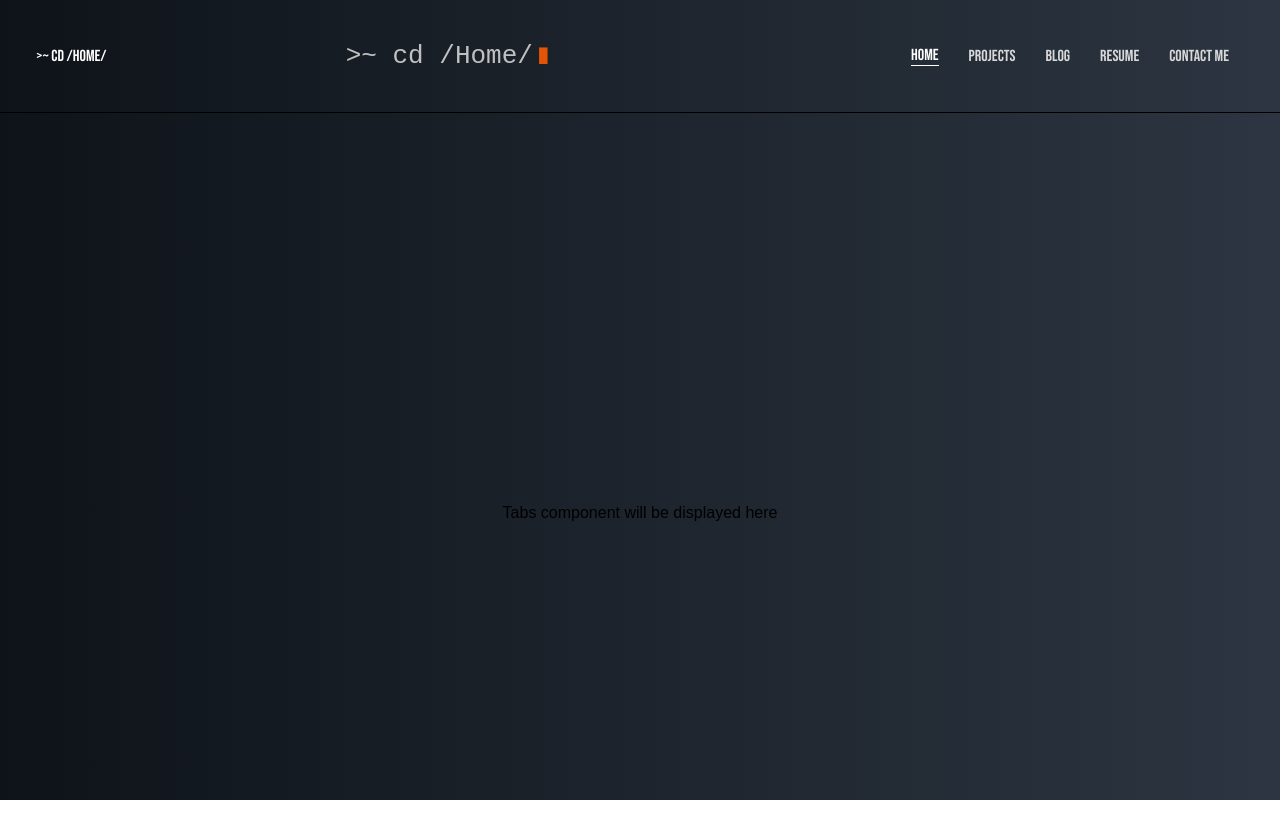
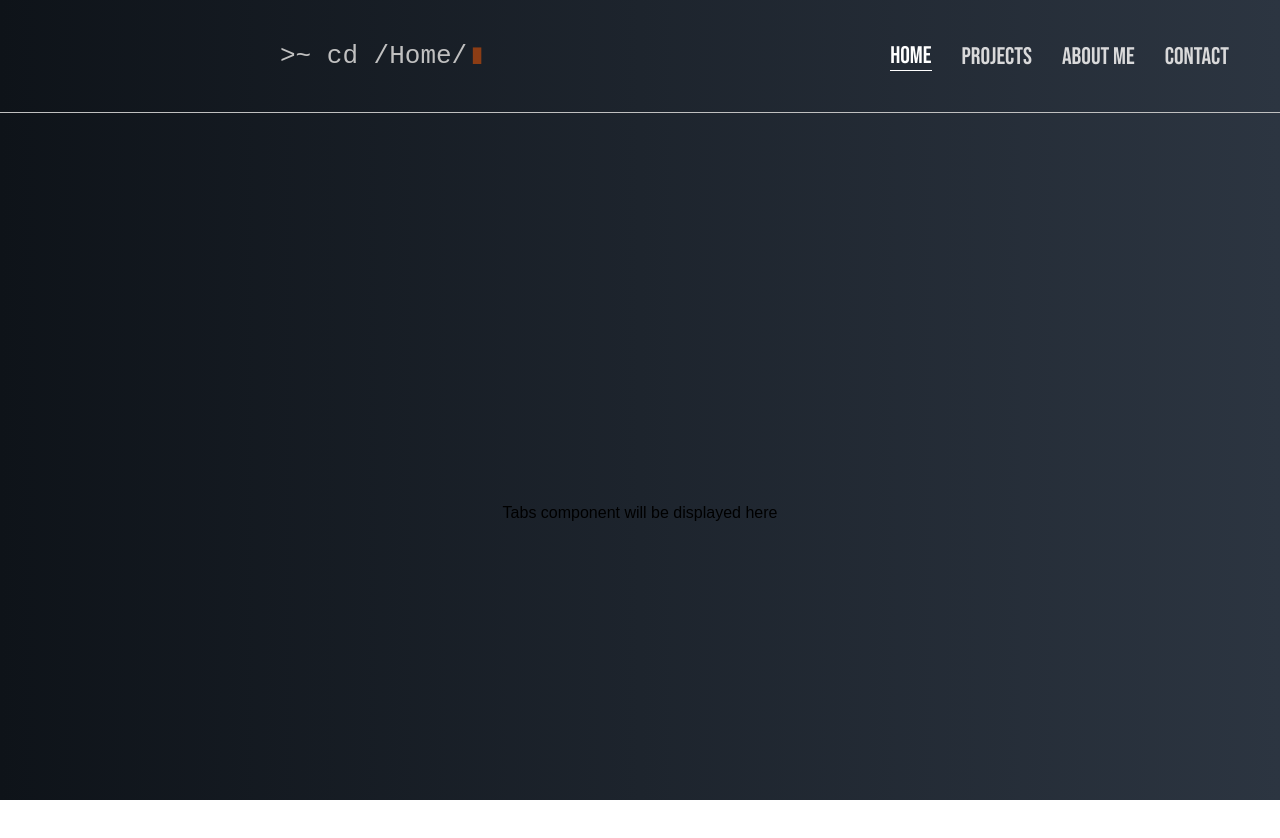
Before and after one commit to RaphaelChevallier/PersonalWebsite, a Next.js app in the folder personal-website/: page / in a window 1280 px wide. Shown: the top 838 px of the page. Built offline with nearby package versions, Linux system fonts and the light colour scheme.

Commit message:
changes to the fake search bar

```diff
--- a/personal-website/layouts/index.tsx
+++ b/personal-website/layouts/index.tsx
@@ -3,6 +3,7 @@ import Link from "next/link"
 import styles from "../styles/Layouts.module.css"
 import Head from 'next/head'
 import { useRouter } from "next/router";
+import Image from 'next/image';
 
 const Layout = ({ children }) => {
   const router = useRouter();
@@ -26,7 +27,6 @@ const Layout = ({ children }) => {
       <div className={styles.main}>
         <div className={styles.header}>
           <div className={styles.profileIcons}>
-            <p>{'>'}~ cd /Home/</p>
           </div>
           <div className={styles.searchBar}>
             <p>{'>'}~ cd /Home/</p>
@@ -39,14 +39,14 @@ const Layout = ({ children }) => {
               <Link href="/projects">
               <a className={router.pathname == "/projects" ? styles.activeLink : styles.link}>Projects</a>
               </Link>
-              <Link href="/blog">
+              {/* <Link href="/blog">
               <a className={router.pathname == "/blog" ? styles.activeLink : styles.link}>Blog</a>
-              </Link>
+              </Link> */}
               <Link href="/resume">
-              <a className={router.pathname == "/resume" ? styles.activeLink : styles.link}>Resume</a>
+              <a className={router.pathname == "/resume" ? styles.activeLink : styles.link}>About me</a>
               </Link>
               <Link href="/contact">
-              <a className={router.pathname == "/contact" ? styles.activeLink : styles.link}>Contact me</a>
+              <a className={router.pathname == "/contact" ? styles.activeLink : styles.link}>Contact</a>
               </Link>
             </div>
           </div>
--- a/personal-website/styles/Layouts.module.css
+++ b/personal-website/styles/Layouts.module.css
@@ -3,7 +3,7 @@
   .header {
     padding: 1em;
     height: 80px;
-    border-bottom: 1px solid;
+    border-bottom: 1px solid #C0C0C0;
     display: flex;
     justify-content: space-between;
     align-items: center;
@@ -32,13 +32,37 @@
     color: #C0C0C0;
     font-family: monospace;
     font-size: 1em;
-    width: 120px;
+    width: 160px;
     background: transparent;
     border: none;
+    animation: blinker 1.3s linear infinite;
     outline-width: 0;
   }
 
+  .navSearch:focus{
+    animation-play-state: paused;
+    caret-color: #E45407;
+  }
+
+  .navSearch:focus::placeholder {
+    color: transparent;
+  }
+
+  .navSearch:focus::-ms-input-placeholder{
+    color: transparent;
+  }
+
   .navSearch::placeholder{
+    color: #E45407;
+    font-weight: bolder;
+  }
+  @keyframes blinker {
+    50% {
+      opacity: 0;
+    }
+  }
+
+  .navSearch::-ms-input-placeholder{
     color: #E45407;
     font-weight: bolder;
   }
@@ -48,6 +72,7 @@
     justify-content: center;
     align-items: center;
     margin-right: 20px;
+    font-size: 1.5em;
   }
 
   .link{
```
